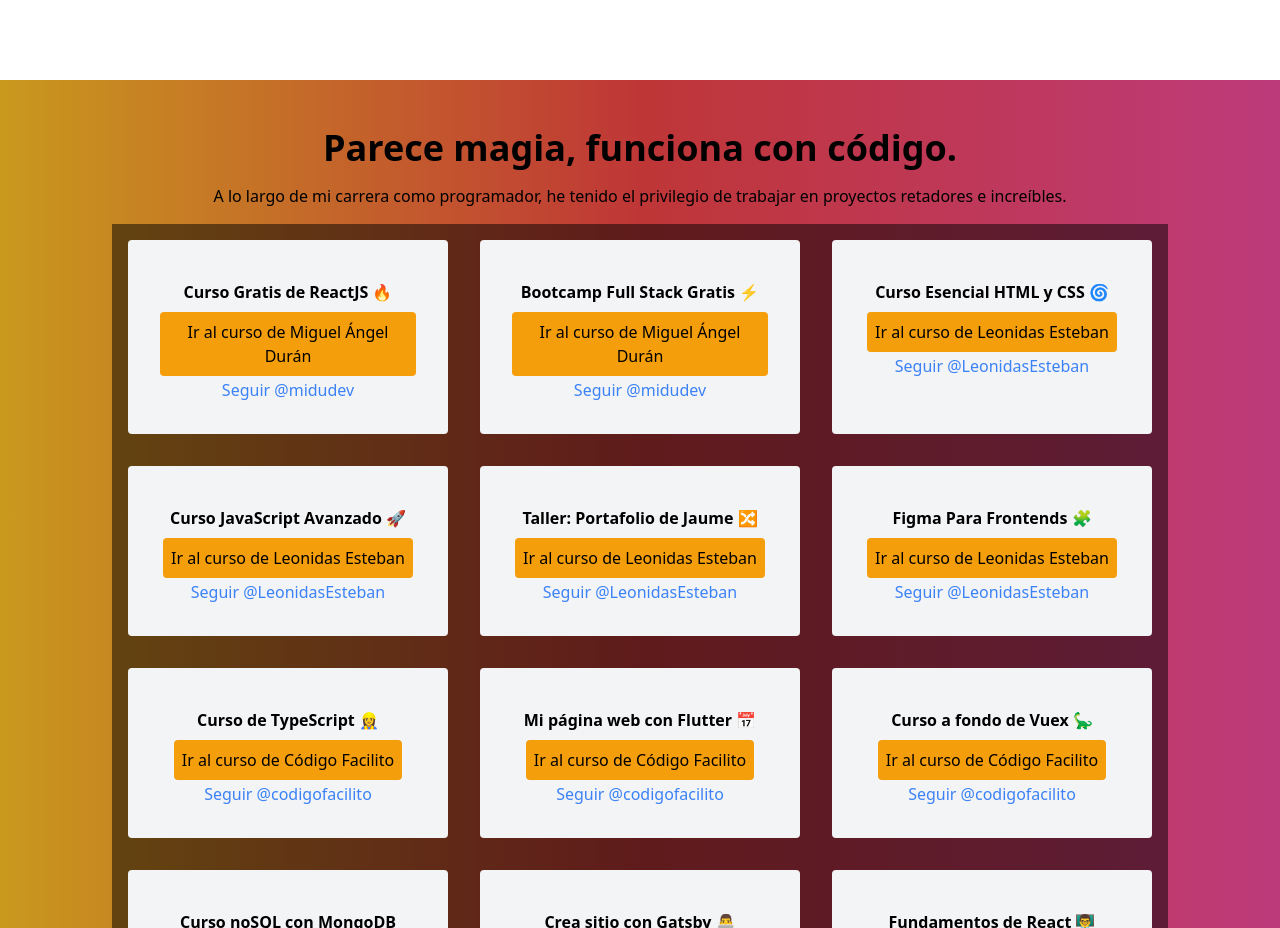
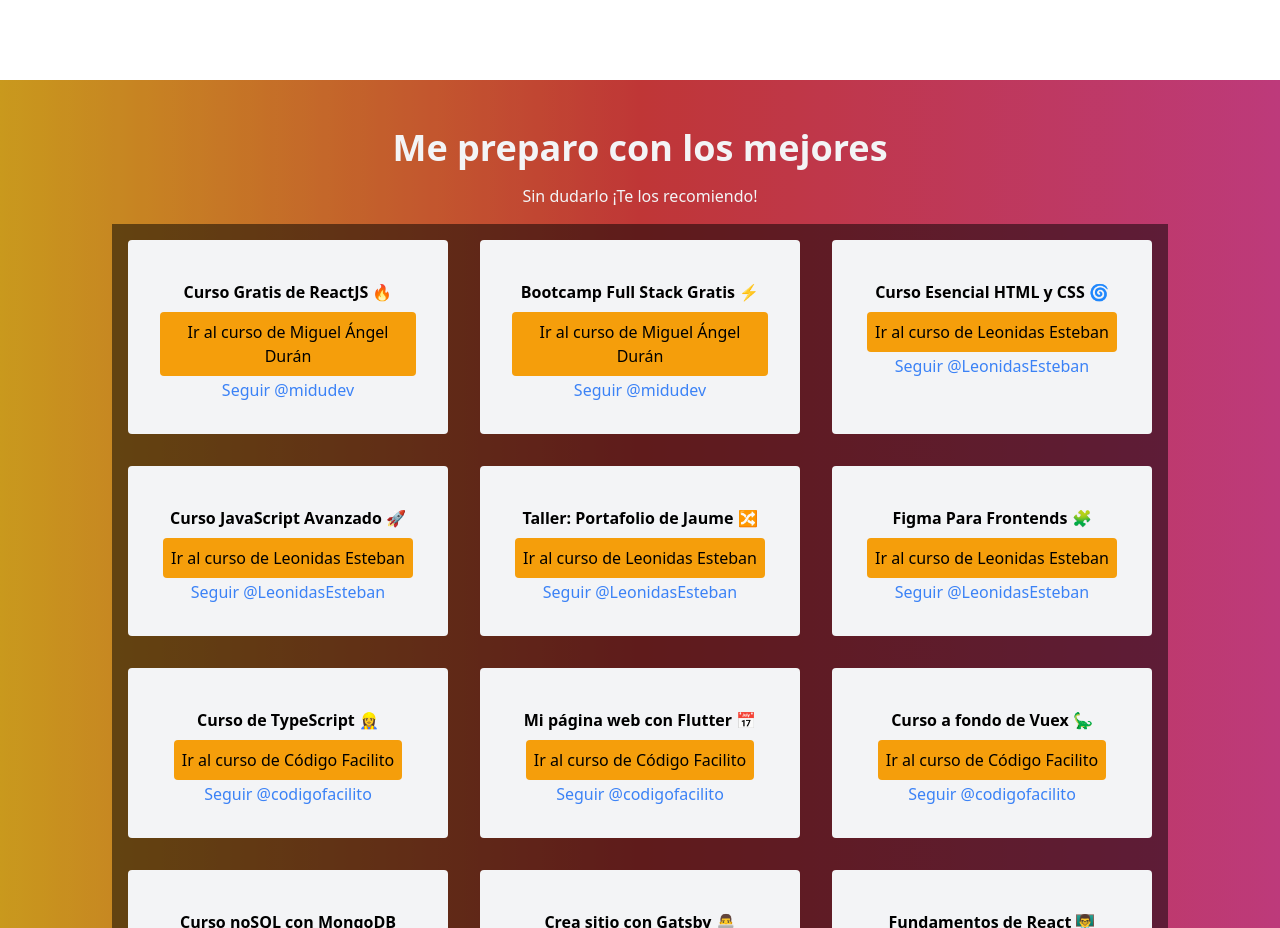
Before and after one commit to juanpablosolana/pablosolana.dev2.0, a Gatsby site: page / in a window 1280 px wide. Shown: the part 1520-2448 px from the top of the page. Built offline with nearby package versions, Linux system fonts and the light colour scheme; Gatsby itself is replaced by a stand-in of ours; no server answers.

Commit message:
Fixed title colors

```diff
--- a/src/components/curses.js
+++ b/src/components/curses.js
@@ -29,14 +29,11 @@
           className="min-h-screen container mx-auto p-12 max-w-6xl "
           id="Cursos"
         >
-          <div className="text-center">
+          <div className="text-center text-gray-100 ">
             <h2 className="text-4xl font-bold">
-              Parece magia, funciona con código.
+              Me preparo con los mejores
             </h2>
-            <p className="p-4">
-              A lo largo de mi carrera como programador, he tenido el privilegio
-              de trabajar en proyectos retadores e increíbles.
-            </p>
+            <p className="p-4 ">Sin dudarlo ¡Te los recomiendo!</p>
           </div>
 
           <div className="grid grid-cols-3 transparente5">
```
Lines whose indentation alone changed are shown as unchanged.
